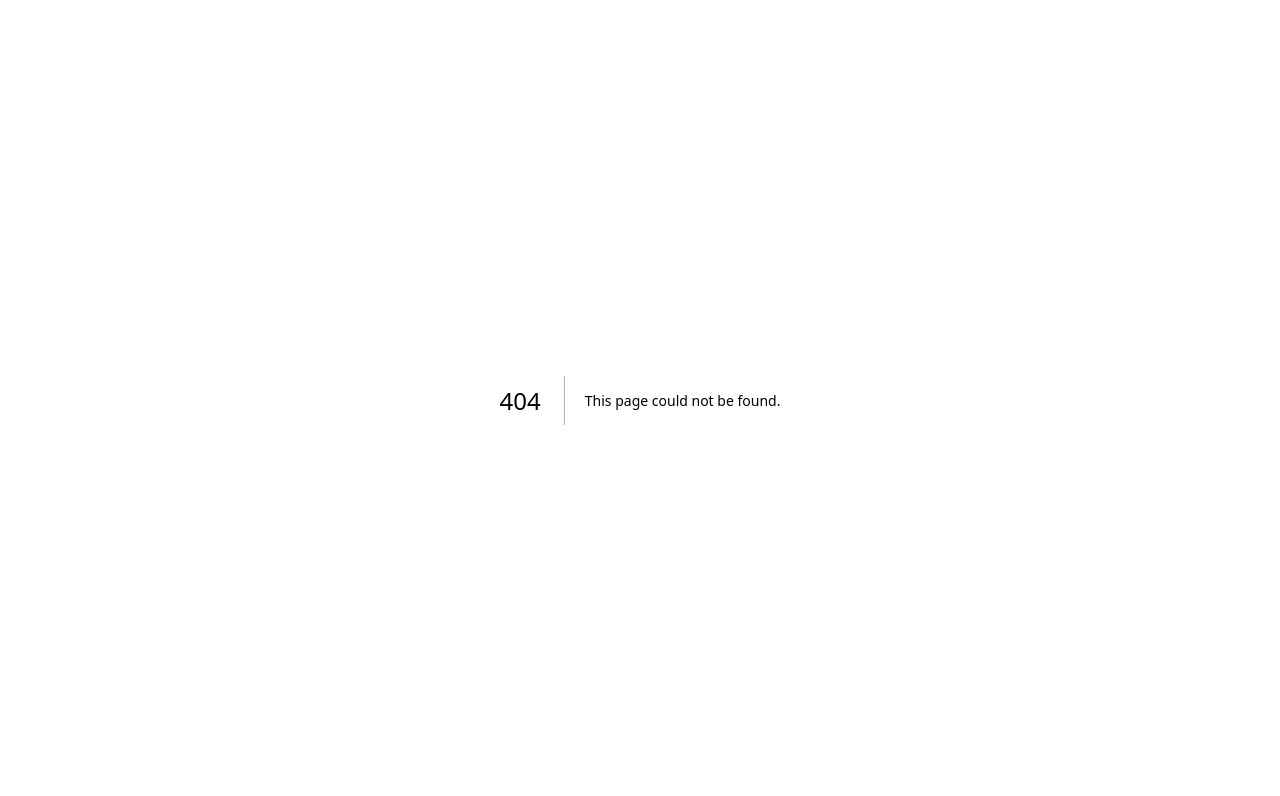
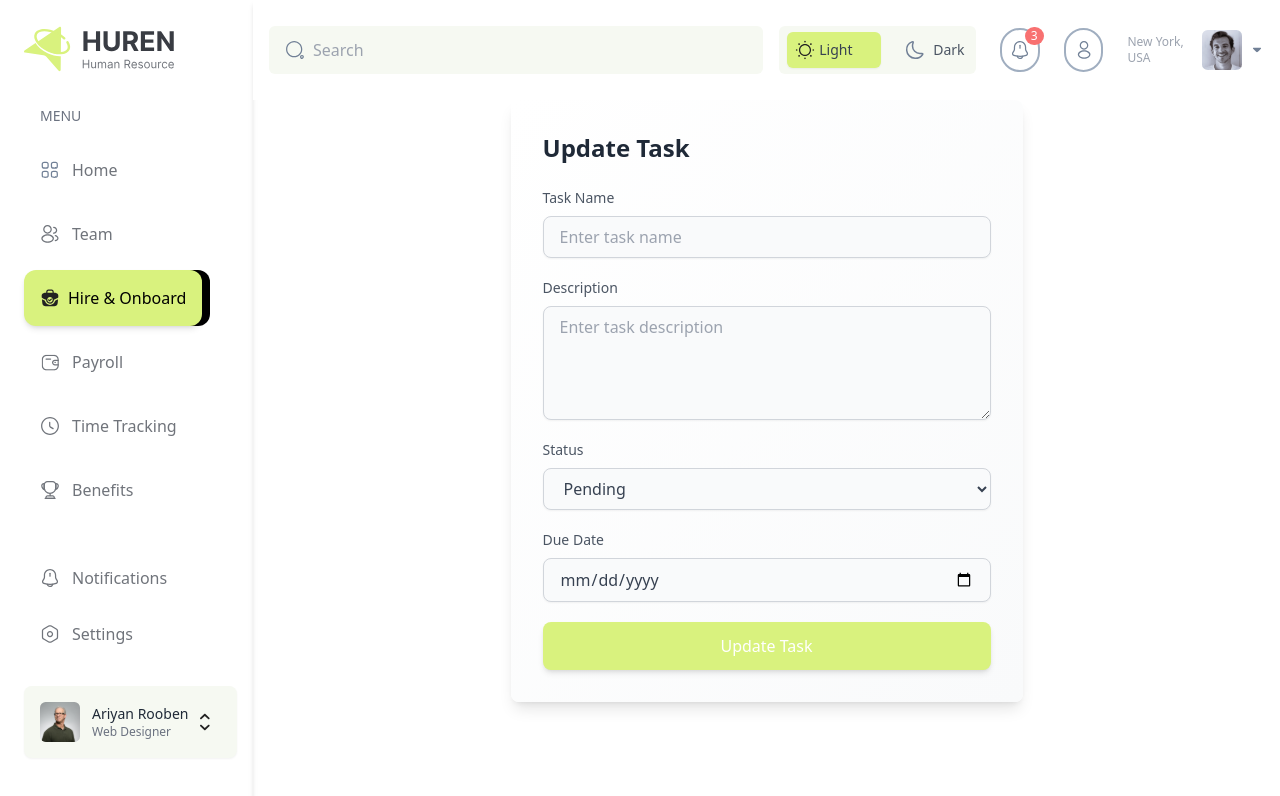
Before and after one commit to haniful360/task-management-client, a Next.js app: page /dashboard/update/1 in a window 1280 px wide. Before the commit this address had no page. Shown: the top 796 px of the page. Built offline with nearby package versions, Linux system fonts and the light colour scheme; no server answers.

Commit message:
update task

```diff
--- /dev/null
+++ b/app/dashboard/update/[slug]/page.js
@@ -0,0 +1,167 @@
+"use client";
+import axios from "axios";
+import { useParams, useRouter } from "next/navigation";
+import React, { useEffect, useState } from "react";
+import Swal from "sweetalert2";
+
+const UpdateTask = () => {
+  const [formData, setFormData] = useState({
+    name: "",
+    description: "",
+    status: "pending",
+    due_date: "",
+  });
+  const { slug } = useParams();
+  const router = useRouter();
+  console.log(slug);
+  useEffect(() => {
+    const fetchTask = async () => {
+      const token = localStorage.getItem("token");
+      try {
+        const response = await axios.get(
+          `http://127.0.0.1:8000/api/tasks/${slug}`,
+          {
+            headers: {
+              Authorization: `Bearer ${token}`,
+            },
+          }
+        );
+        setFormData(response.data.data);
+      } catch (error) {
+        console.error("Error fetching task:", error);
+      }
+    };
+
+    fetchTask();
+  }, [slug]);
+
+  const handleChange = (e) => {
+    const { name, value } = e.target;
+    setFormData({ ...formData, [name]: value });
+  };
+
+  const handleSubmit = async (e) => {
+    e.preventDefault();
+    const token = localStorage.getItem("token");
+    try {
+      const response = await axios.put(
+        `http://127.0.0.1:8000/api/tasks/${slug}`,
+        formData,
+        {
+          headers: {
+            Authorization: `Bearer ${token}`,
+          },
+        }
+      );
+      if (response.data) {
+        Swal.fire({
+          position: "top-end",
+          icon: "success",
+          title: "Your work has been saved",
+          showConfirmButton: false,
+          timer: 1500,
+        });
+        router.push("/dashboard");
+      }
+    } catch (error) {
+      console.log("Error updating task:");
+    }
+  };
+
+  return (
+    <div className="max-w-lg mx-auto bg-gradient-to-br from-white to-gray-50 shadow-lg rounded-lg p-8">
+      <h2 className="text-2xl font-bold mb-6 text-gray-800">Update Task</h2>
+      <form onSubmit={handleSubmit}>
+        {/* Task Name */}
+        <div className="mb-5">
+          <label
+            htmlFor="name"
+            className="block text-sm font-medium text-gray-600"
+          >
+            Task Name
+          </label>
+          <input
+            type="text"
+            id="name"
+            name="name"
+            value={formData?.name}
+            onChange={handleChange}
+            className="mt-2 block w-full rounded-lg border border-gray-300 bg-gray-50 py-2 px-4 text-gray-700 shadow-sm focus:outline-none focus:ring-2 focus:ring-blue-500 focus:border-blue-500"
+            placeholder="Enter task name"
+            required
+          />
+        </div>
+
+        {/* Description */}
+        <div className="mb-5">
+          <label
+            htmlFor="description"
+            className="block text-sm font-medium text-gray-600"
+          >
+            Description
+          </label>
+          <textarea
+            id="description"
+            name="description"
+            value={formData?.description}
+            onChange={handleChange}
+            className="mt-2 block w-full rounded-lg border border-gray-300 bg-gray-50 py-2 px-4 text-gray-700 shadow-sm focus:outline-none focus:ring-2 focus:ring-blue-500 focus:border-blue-500"
+            placeholder="Enter task description"
+            rows="4"
+          />
+        </div>
+
+        {/* Status */}
+        <div className="mb-5">
+          <label
+            htmlFor="status"
+            className="block text-sm font-medium text-gray-600"
+          >
+            Status
+          </label>
+          <select
+            id="status"
+            name="status"
+            value={formData?.status}
+            onChange={handleChange}
+            className="mt-2 block w-full rounded-lg border border-gray-300 bg-gray-50 py-2 px-4 text-gray-700 shadow-sm focus:outline-none focus:ring-2 focus:ring-blue-500 focus:border-blue-500"
+            required
+          >
+            <option value="pending">Pending</option>
+            <option value="approved">Approved</option>
+          </select>
+        </div>
+
+        {/* Due Date */}
+        <div className="mb-5">
+          <label
+            htmlFor="due_date"
+            className="block text-sm font-medium text-gray-600"
+          >
+            Due Date
+          </label>
+          <input
+            type="date"
+            id="due_date"
+            name="due_date"
+            value={formData?.due_date}
+            onChange={handleChange}
+            className="mt-2 block w-full rounded-lg border border-gray-300 bg-gray-50 py-2 px-4 text-gray-700 shadow-sm focus:outline-none focus:ring-2 focus:ring-blue-500 focus:border-blue-500"
+          />
+        </div>
+
+        {/* Submit Button */}
+        <div>
+          <button
+            type="submit"
+            className="w-full bg-[#D9F27E] text-white py-3 px-6 rounded-lg shadow-md focus:outline-none focus:ring-2 focus:ring-blue-500 focus:ring-offset-2 transition duration-300"
+          >
+            Update Task
+          </button>
+        </div>
+      </form>
+    </div>
+  );
+};
+
+export default UpdateTask;
--- a/components/MainContent/HiringTable.jsx
+++ b/components/MainContent/HiringTable.jsx
@@ -38,11 +38,13 @@ const HiringTable = () => {
   }, []);
 
   if (loading) {
-    return <div className="flex items-center justify-center min-h-screen">
+    return (
+      <div className="flex items-center justify-center min-h-screen">
         <div className="text-center">
           <div className="animate-spin h-8 w-8 border-4 border-gray-300 border-t-transparent rounded-full mb-4"></div>
         </div>
       </div>
+    );
   }
 
   if (error) {
@@ -94,7 +96,6 @@ const HiringTable = () => {
           </thead>
           <tbody className="text-sm">
             {data.map((row, index) => (
-
               <tr
                 key={index}
                 className={`${
@@ -103,7 +104,6 @@ const HiringTable = () => {
               >
                 <td className="py-4 px-5 flex items-center gap-3">
                   <span className="font-medium">{row.name}</span>
-
                 </td>
 
                 <td className="py-4 px-5">{row.description}</td>
@@ -124,14 +124,18 @@ const HiringTable = () => {
                 <td className="py-4 px-5">
                   <div className="flex space-x-2 justify-end">
                     {/* Show Button */}
-                    <Link href={`dashboard/show/${row.slug}`}><button className="bg-blue-500 hover:bg-blue-600 text-white font-medium px-3 py-1.5 rounded-lg text-sm transition duration-300">
+                    <Link href={`dashboard/show/${row.slug}`}>
+                      <button className="bg-blue-500 hover:bg-blue-600 text-white font-medium px-3 py-1.5 rounded-lg text-sm transition duration-300">
                         Show
-                    </button></Link>
+                      </button>
+                    </Link>
 
                     {/* Update Button */}
+                    <Link href={`dashboard/update/${row.slug}`}>
                       <button className="bg-green-500 hover:bg-green-600 text-white font-medium px-3 py-1.5 rounded-lg text-sm transition duration-300">
                         Update
                       </button>
+                    </Link>
 
                     {/* Delete Button */}
                     <button className="bg-red-500 hover:bg-red-600 text-white font-medium px-3 py-1.5 rounded-lg text-sm transition duration-300">
```
Lines whose indentation alone changed are shown as unchanged.
